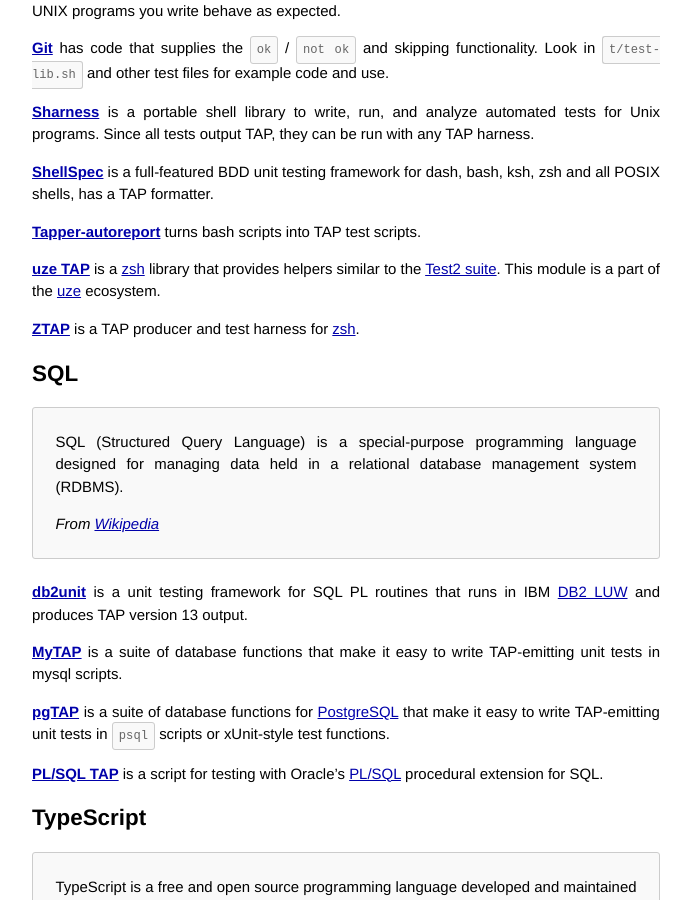
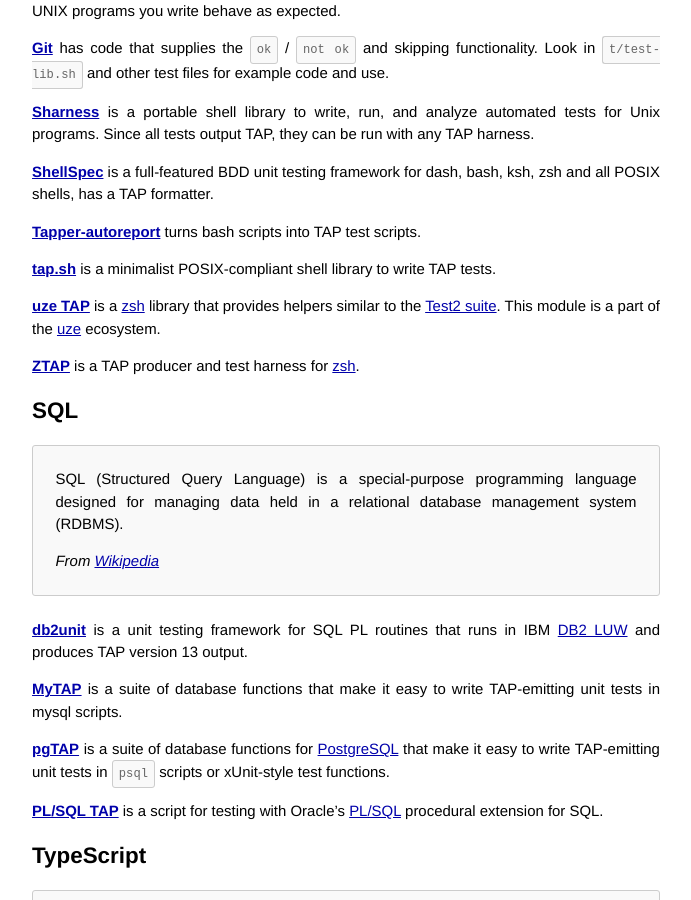
Before and after one commit to TestAnything/testanything.github.io, a Jekyll site: the page built from producers.md, in a window 1280 px wide and 900 px high, scrolled down 11213 px. Shown: the whole window, without its empty margins (294-985 px from the left). Built offline with Jekyll 4.4.1, drawn with Linux system fonts in a browser that asks for light colours.

Commit message:
Mention tap.sh (#181)

```diff
--- a/producers.md
+++ b/producers.md
@@ -598,6 +598,9 @@
 **[Tapper-autoreport](https://github.com/tapper/Tapper-autoreport)**
 turns bash scripts into TAP test scripts.
 
+**[tap.sh](https://github.com/dnmfarrell/tap.sh)** is a minimalist
+POSIX-compliant shell library to write TAP tests.
+
 **[uze TAP](https://github.com/zsh-uze/devel-tap)** is a [zsh](http://www.zsh.org)
 library that provides helpers similar to the
 [Test2 suite](https://metacpan.org/release/Test2-Suite).
```
